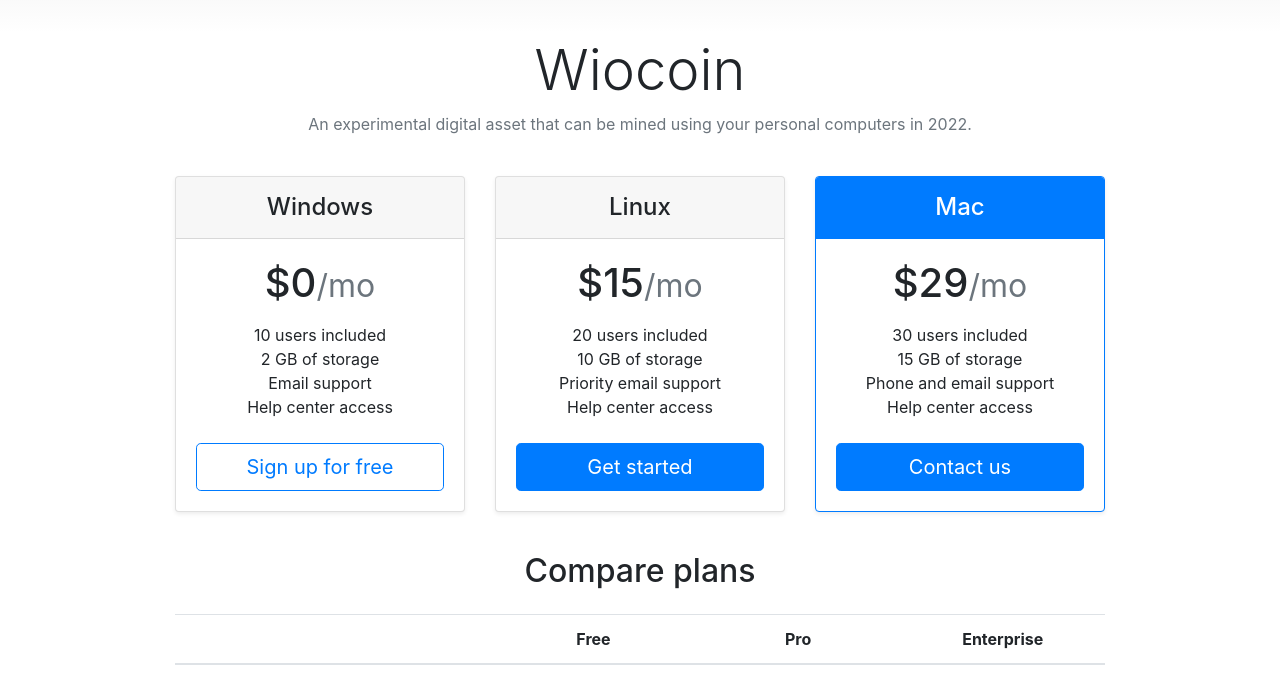
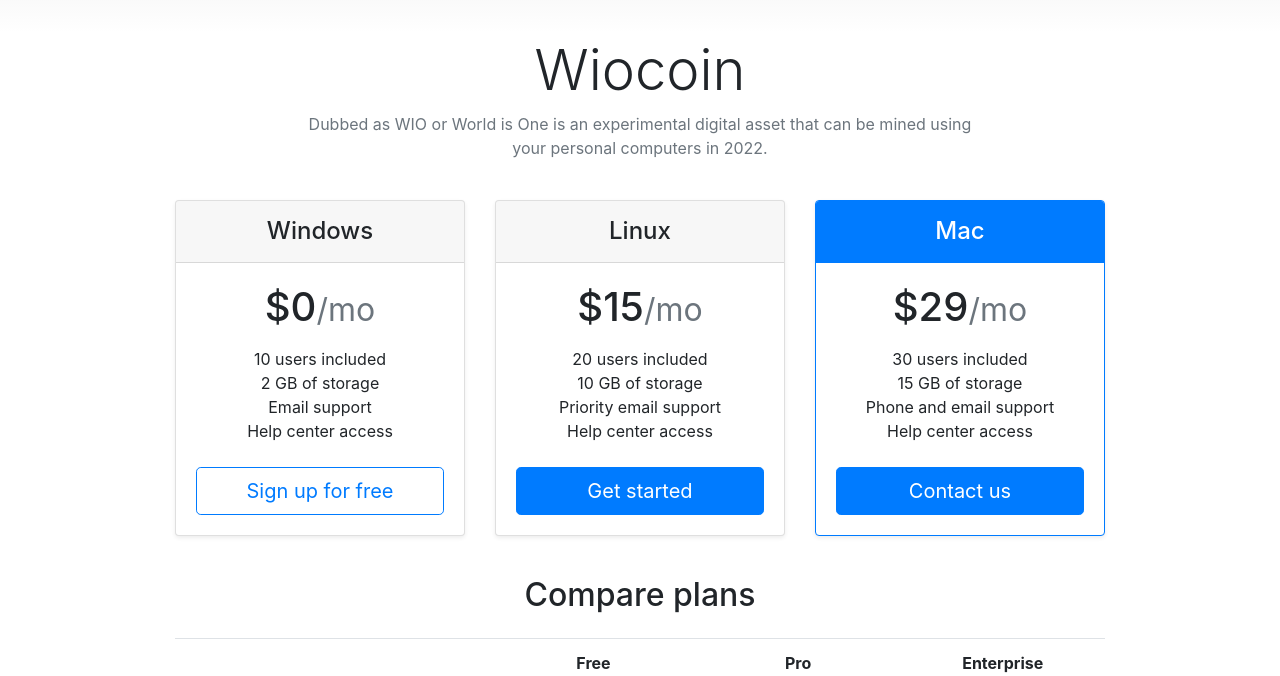
Before and after one commit to wiocoin/wiocoin.github.io, a plain HTML site: page index.html in a window 1280 px wide. Shown: the part 68-744 px from the top of the page. Drawn offline with nearby package versions, Linux system fonts and the light colour scheme.

Commit message:
Update index.html

```diff
--- a/index.html
+++ b/index.html
@@ -74,7 +74,7 @@
 
             <div class="pricing-header p-3 pb-md-4 mx-auto text-center">
                 <h1 class="display-4 fw-normal">Wiocoin</h1>
-                <p class="fs-5 text-muted">An experimental digital asset that can be mined using your personal computers in 2022.</p>
+                <p class="fs-5 text-muted">Dubbed as WIO or World is One is an experimental digital asset that can be mined using your personal computers in 2022.</p>
             </div>
         </header>
 
```
